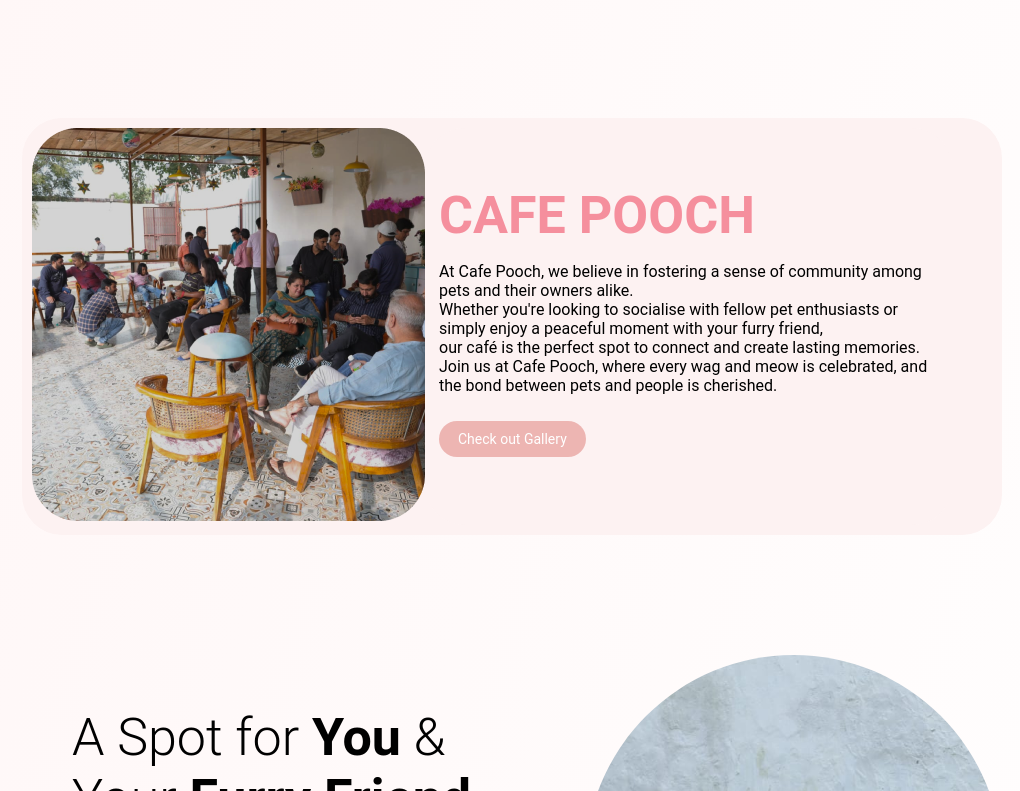
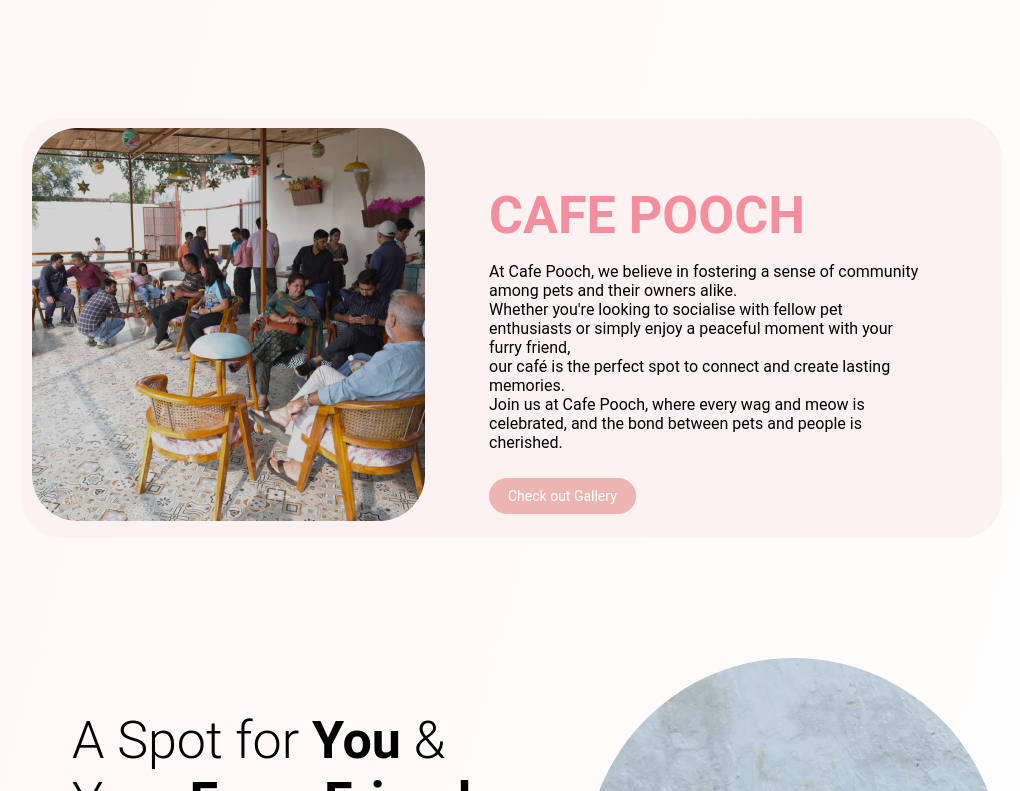
Before and after one commit to dhruvagrawat/Petmemaa.in, a React (Create React App) app: page /cafe in a window 1280 px wide. Shown: the part 1129-1920 px from the top of the page, without its empty margins (128-1148 px from the left). Built offline with nearby package versions, Linux system fonts and the light colour scheme; a web font is replaced by a local one.

Commit message:
urgent 3

```diff
--- a/src/components/Cafe/Cafe.css
+++ b/src/components/Cafe/Cafe.css
@@ -29,7 +29,7 @@
 .btn,
 .btn2 {
     margin-top: 10px;
-    font-family: "Roboto";
+    font-family: 'Roboto', sans-serif;
     width: fit-content;
     background-color: #EDB5B2;
     border: none;
@@ -68,7 +68,7 @@
     color: black;
     font-size: 52px;
     font-weight: 300;
-    font-family: "Roboto";
+    font-family: 'Roboto', sans-serif;
 }
 
 .textbhead {
@@ -76,7 +76,7 @@
     font-size: 16px;
     font-weight: 300;
     margin-top: -22px;
-    font-family: "Roboto";
+    font-family: 'Roboto', sans-serif;
 }
 
 .alignhead {
@@ -91,7 +91,7 @@
 .frame2 {
     display: flex;
     flex-direction: row;
-    justify-content: space-between;
+    justify-content: center;
     margin: 50px 100px;
     padding: 10px;
     border-radius: 40px;
@@ -101,13 +101,14 @@
 .inf2 {
     display: flex;
     flex-direction: column;
-    justify-content: left;
-    align-items: left;
-    margin-right: 40px;
+    justify-content: center;
+    text-align: left;
+    margin-right: 50px;
+    margin-left: 50px;
     padding: 14px;
     border-radius: 40px;
     background-color: #FDF2F2;
-    font-family: "Roboto";
+    font-family: 'Roboto', sans-serif;
 
 }
 
@@ -116,7 +117,7 @@
     font-size: 52px;
     font-weight: 300;
     margin-bottom: 0;
-    font-family: "Roboto";
+    font-family: 'Roboto', sans-serif;
 }
 
 .txinf2 {
@@ -124,7 +125,7 @@
     font-size: 16px;
     font-weight: 300;
     margin-top: -20px;
-    font-family: "Roboto";
+    font-family: 'Roboto', sans-serif;
 }
 
 .widthf3 {
@@ -137,7 +138,7 @@
     font-size: 16px;
     font-weight: 300;
     margin-top: -22px;
-    font-family: "Roboto";
+    font-family: 'Roboto', sans-serif;
 }
 
 .grpdog {
--- a/src/components/ContactUs/ContactUs.css
+++ b/src/components/ContactUs/ContactUs.css
@@ -37,7 +37,7 @@
   font-Size: 52px;
   font-style: normal;
   font-Weight: '300';
-  font-family: "Roboto";
+  font-family: 'Roboto', sans-serif;
 }
 
 .getxt {
@@ -47,11 +47,11 @@
   font-style: normal;
   font-Weight: '10';
   margin-top: -22px;
-  font-family: "Roboto";
+  font-family: 'Roboto', sans-serif;
 }
 
 .firstbtn {
-  font-family: "Roboto";
+  font-family: 'Roboto', sans-serif;
   width: fit-content;
   height: fit-content;
   padding-left: 15px;
@@ -97,7 +97,7 @@
   justify-content: left;
   max-width: 35%;
 
-  font-family: "Roboto";
+  font-family: 'Roboto', sans-serif;
 }
 
 .head2 {
@@ -111,7 +111,7 @@
   font-style: normal;
   font-Weight: '300'; */
   padding-top: 80px;
-  font-family: "Roboto";
+  font-family: 'Roboto', sans-serif;
   padding-bottom: 30px;
   color: black;
   font-size: 30px;
@@ -139,7 +139,7 @@
 .specialtxt {
   color: #EDB5B2;
   font-size: 52px;
-  font-family: "Roboto";
+  font-family: 'Roboto', sans-serif;
   margin-top: -20px;
   font-weight: 300;
 
@@ -149,7 +149,7 @@
 .spltxt {
   color: #000000;
   font-size: 16px;
-  font-family: "Roboto";
+  font-family: 'Roboto', sans-serif;
   margin-top: -20px;
 
 }
@@ -201,7 +201,7 @@
 
 .fbtn {
   margin-top: 10px;
-  font-family: "Roboto";
+  font-family: 'Roboto', sans-serif;
   width: fit-content;
   background-color: #EDB5B2;
   border: none;
@@ -221,7 +221,7 @@
   display: flex;
   justify-content: center;
   margin-bottom: 50px;
-  font-family: "Roboto";
+  font-family: 'Roboto', sans-serif;
 
 }
 
@@ -229,7 +229,7 @@
   font-size: 30px;
   font-style: normal;
   font-weight: 300;
-  font-family: "Roboto";
+  font-family: 'Roboto', sans-serif;
 }
 
 .grid {
@@ -280,7 +280,7 @@
   font-style: normal;
   font-Weight: 300;
   margin-left: -150px;
-  font-family: "Roboto";
+  font-family: 'Roboto', sans-serif;
 
 }
 
@@ -290,7 +290,7 @@
   font-style: normal;
   font-Weight: 300;
   margin-left: 0px;
-  font-family: "Roboto";
+  font-family: 'Roboto', sans-serif;
 
 }
 
@@ -305,7 +305,7 @@
   margin-top: 40px;
   margin-left: -60px;
   margin-right: 40px;
-  font-family: "Roboto";
+  font-family: 'Roboto', sans-serif;
 }
 
 .innersocail {
@@ -344,7 +344,7 @@
   font-size: 24px;
   font-style: normal;
   font-weight: 300;
-  font-family: "Roboto";
+  font-family: 'Roboto', sans-serif;
 }
 
 .time {
@@ -353,7 +353,7 @@
   font-size: 16px;
   font-style: normal;
   font-weight: 300;
-  font-family: "Roboto";
+  font-family: 'Roboto', sans-serif;
   margin-bottom: 60px;
 }
 
--- a/src/components/ContactUs/ContactUs.js
+++ b/src/components/ContactUs/ContactUs.js
@@ -9,6 +9,7 @@
 import mail from "../../Assets/contactus/mail.png";
 import location from "../../Assets/contactus/location.png";
 import social from "../../Assets/contactus/social.png";
+
 
 const ContactUs = () => {
   const [sent, setSent] = useState(false);
@@ -48,6 +49,8 @@
     <>
       <Navbar />
       <div className="topmost">
+        <link rel="stylesheet" href="https://fonts.googleapis.com/css?family=Roboto:400,500,700&display=swap"/>
+
           <div className="first">
             <div className="innerfirst">
               <p className="get"><b>Get in touch 🐾</b> </p>
@@ -125,7 +128,7 @@
           </div>
           <div className="timecss">
             <p className="thead"><b>Business Hours:</b></p>
-          <p className="time">Monday -Saturday: 10 AM - 10 PM</p>
+            <p className="time">Monday - Saturday: 10 AM - 10 PM</p>
           </div>
       </div>
 
```
Lines whose indentation alone changed are shown as unchanged.
